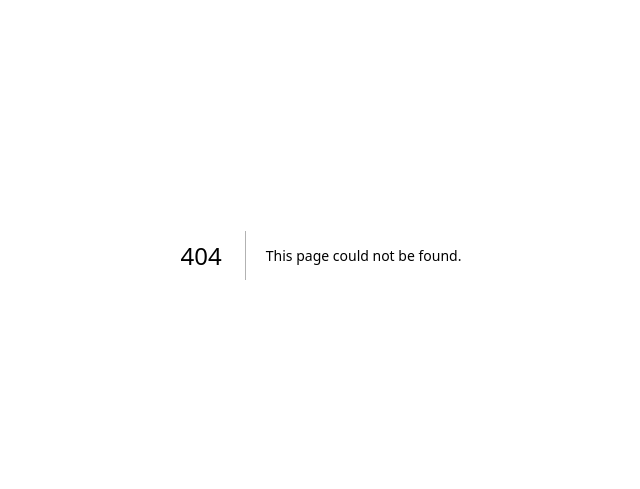
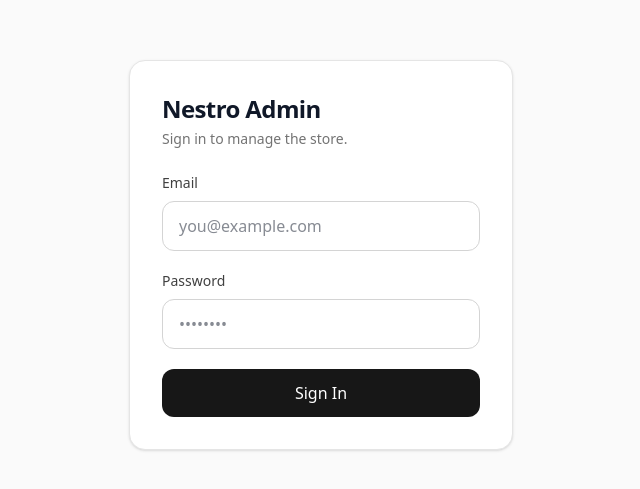
Before and after one commit to nikhil-nikkx7890/nestro, a Next.js app in the folder client/: page /login in a window 1280 px wide. Before the commit this address had no page. Shown: the part 145-634 px from the top of the page, without its empty margins (319-959 px from the left). Built offline with nearby package versions, Linux system fonts and the light colour scheme; no server answers.

Commit message:
feat(auth): add frontend login flow and admin route guard

```diff
--- a/client/src/app/admin/components/Header.jsx
+++ b/client/src/app/admin/components/Header.jsx
@@ -1,10 +1,28 @@
-import {
-  Bell,
-  ChevronDown,
-  Search,
-} from "lucide-react";
+"use client";
+
+import { useState } from "react";
+import { useRouter } from "next/navigation";
+import { Bell, ChevronDown, LogOut, Search } from "lucide-react";
+import { toast } from "sonner";
+
+import { useAuth } from "@/context/AuthContext";
 
 export default function Header() {
+  const { user, logout } = useAuth();
+  const router = useRouter();
+  const [menuOpen, setMenuOpen] = useState(false);
+
+  const handleLogout = async () => {
+    await logout();
+    toast.success("Logged out");
+    router.push("/login");
+  };
+
+  // Falls back gracefully if this ever renders before `user` is set —
+  // shouldn't happen in practice since the layout guard (admin/layout.js)
+  // only renders this once `user` is confirmed, but avoids a crash if it did.
+  const initial = user?.name?.charAt(0).toUpperCase() || "?";
+
   return (
     <header className="sticky top-0 z-20 flex h-16 items-center justify-between border-b border-neutral-200 bg-white px-8">
       {/* Search */}
@@ -34,28 +52,38 @@ export default function Header() {
 
         </button>
 
-        <button className="flex items-center gap-3 rounded-xl p-2 transition hover:bg-neutral-100">
-
+        <div className="relative">
+          <button
+            onClick={() => setMenuOpen((prev) => !prev)}
+            className="flex items-center gap-3 rounded-xl p-2 transition hover:bg-neutral-100"
+          >
             <div className="flex h-10 w-10 items-center justify-center rounded-full bg-neutral-900 font-semibold text-white">
-            A
+              {initial}
             </div>
 
             <div className="text-left">
-            <p className="text-sm font-medium">
-              Admin
-            </p>
+              <p className="text-sm font-medium">{user?.name}</p>
 
-            <p className="text-xs text-neutral-500">
-              Super Admin
+              <p className="text-xs capitalize text-neutral-500">
+                {user?.role}
               </p>
             </div>
 
-          <ChevronDown
-            size={16}
-            className="text-neutral-500"
-          />
+            <ChevronDown size={16} className="text-neutral-500" />
+          </button>
 
+          {menuOpen && (
+            <div className="absolute right-0 mt-2 w-40 overflow-hidden rounded-xl border border-neutral-200 bg-white shadow-lg">
+              <button
+                onClick={handleLogout}
+                className="flex w-full items-center gap-2 px-4 py-3 text-left text-sm text-red-600 transition hover:bg-neutral-50"
+              >
+                <LogOut size={16} />
+                Logout
               </button>
+            </div>
+          )}
+        </div>
 
       </div>
 
--- a/client/src/app/admin/layout.js
+++ b/client/src/app/admin/layout.js
@@ -1,15 +1,40 @@
 "use client";
 
-import { useState } from "react";
+import { useEffect, useState } from "react";
+import { useRouter } from "next/navigation";
 import Header from "./components/Header";
 import Sidebar from "./components/Sidebar";
+import { useAuth } from "@/context/AuthContext";
 
 export default function AdminLayout({ children }) {
   const [collapsed, setCollapsed] = useState(false);
+  const { user, loading } = useAuth();
+  const router = useRouter();
+
+  useEffect(() => {
+    // Wait until the /me check (AuthContext) has actually resolved before
+    // deciding to redirect — otherwise every page load would redirect a
+    // genuinely logged-in user for the split second before we know that.
+    if (!loading && (!user || user.role !== "admin")) {
+      router.replace("/login");
+    }
+  }, [loading, user, router]);
 
   const toggleSidebar = () => {
     setCollapsed((prev) => !prev);
   };
+
+  // Covers three states with one check: still checking (loading), no user
+  // at all, or a logged-in user who isn't an admin (a customer account).
+  // In all three, don't render the admin panel — either the redirect above
+  // is about to fire, or is already in flight.
+  if (loading || !user || user.role !== "admin") {
+    return (
+      <div className="flex min-h-screen items-center justify-center bg-neutral-50">
+        <p className="text-neutral-500">Loading...</p>
+      </div>
+    );
+  }
 
   return (
     <div className="flex min-h-screen bg-neutral-50">
--- a/client/src/app/layout.jsx
+++ b/client/src/app/layout.jsx
@@ -1,5 +1,6 @@
 import "./globals.css";
 import { Toaster } from "sonner";
+import { AuthProvider } from "@/context/AuthContext";
 
 export const metadata = {
   title: "Nestro",
@@ -10,6 +11,7 @@ export default function RootLayout({ children }) {
   return (
     <html lang="en">
       <body>
+        <AuthProvider>
           {children}
           <Toaster
             position="top-right"
@@ -21,6 +23,7 @@ export default function RootLayout({ children }) {
               },
             }}
           />
+        </AuthProvider>
       </body>
     </html>
   );
--- /dev/null
+++ b/client/src/app/login/page.jsx
@@ -0,0 +1,128 @@
+"use client";
+
+import { useEffect, useState } from "react";
+import { useRouter } from "next/navigation";
+import { useForm } from "react-hook-form";
+import { zodResolver } from "@hookform/resolvers/zod";
+import { toast } from "sonner";
+import clsx from "clsx";
+
+import { useAuth } from "@/context/AuthContext";
+import { loginSchema } from "./schemas/login.schema";
+
+export default function LoginPage() {
+  const router = useRouter();
+  const { user, loading, login } = useAuth();
+  const [isSubmitting, setIsSubmitting] = useState(false);
+
+  // Already logged in (e.g. cookie still valid from an earlier session) and
+  // landed on /login anyway — skip the form entirely.
+  useEffect(() => {
+    if (!loading && user) {
+      router.replace("/admin");
+    }
+  }, [loading, user, router]);
+
+  const {
+    register,
+    handleSubmit,
+    formState: { errors },
+  } = useForm({
+    resolver: zodResolver(loginSchema),
+    defaultValues: { email: "", password: "" },
+  });
+
+  const onSubmit = async (data) => {
+    setIsSubmitting(true);
+
+    try {
+      const user = await login(data);
+      toast.success(`Welcome back, ${user.name}`);
+      router.push("/admin");
+    } catch (error) {
+      // Backend sends { success: false, message: "..." } on 401/403/429 —
+      // errorHandler.js's shape, same one every other service call in this
+      // app already relies on for its own error toasts.
+      const message =
+        error?.response?.data?.message || "Login failed. Please try again.";
+      toast.error(message);
+    } finally {
+      setIsSubmitting(false);
+    }
+  };
+
+  return (
+    <div className="flex min-h-screen items-center justify-center bg-neutral-50 px-4">
+      <div className="w-full max-w-sm rounded-2xl border border-neutral-200 bg-white p-8 shadow-sm">
+        <h1 className="text-2xl font-bold tracking-tight">Nestro Admin</h1>
+        <p className="mt-1 text-sm text-neutral-500">
+          Sign in to manage the store.
+        </p>
+
+        <form onSubmit={handleSubmit(onSubmit)} className="mt-6 space-y-5">
+          <div>
+            <label
+              htmlFor="email"
+              className="mb-2 block text-sm font-medium text-neutral-700"
+            >
+              Email
+            </label>
+
+            <input
+              type="email"
+              id="email"
+              {...register("email")}
+              placeholder="you@example.com"
+              className={clsx(
+                "w-full rounded-xl px-4 py-3 border outline-none transition",
+                errors.email
+                  ? "border-red-500"
+                  : "border-neutral-300 focus:border-neutral-900",
+              )}
+            />
+            {errors.email && (
+              <p className="mt-1 text-sm text-red-500">
+                {errors.email.message}
+              </p>
+            )}
+          </div>
+
+          <div>
+            <label
+              htmlFor="password"
+              className="mb-2 block text-sm font-medium text-neutral-700"
+            >
+              Password
+            </label>
+
+            <input
+              type="password"
+              id="password"
+              {...register("password")}
+              placeholder="••••••••"
+              className={clsx(
+                "w-full rounded-xl px-4 py-3 border outline-none transition",
+                errors.password
+                  ? "border-red-500"
+                  : "border-neutral-300 focus:border-neutral-900",
+              )}
+            />
+            {errors.password && (
+              <p className="mt-1 text-sm text-red-500">
+                {errors.password.message}
+              </p>
+            )}
+          </div>
+
+          <button
+            type="submit"
+            disabled={isSubmitting}
+            className="w-full rounded-xl bg-neutral-900 px-5 py-3 text-white transition hover:bg-neutral-800 disabled:cursor-not-allowed disabled:opacity-60"
+          >
+            {isSubmitting ? "Signing in..." : "Sign In"}
+          </button>
+        </form>
+      </div>
+    </div>
+  );
+}
--- /dev/null
+++ b/client/src/app/login/schemas/login.schema.js
@@ -0,0 +1,6 @@
+import { z } from "zod";
+
+export const loginSchema = z.object({
+  email: z.string().trim().email("Enter a valid email address."),
+  password: z.string().min(1, "Password is required."),
+});
--- /dev/null
+++ b/client/src/context/AuthContext.jsx
@@ -0,0 +1,58 @@
+"use client";
+
+import { createContext, useContext, useEffect, useState } from "react";
+import { authService } from "@/services/auth.service";
+
+const AuthContext = createContext(undefined);
+
+export function AuthProvider({ children }) {
+  const [user, setUser] = useState(null);
+
+  // Starts true — on first page load, a valid auth cookie may already be
+  // sitting in the browser from an earlier session, but React doesn't know
+  // that yet. loading stays true until the /me check below resolves, so
+  // consumers (like the admin layout guard) can tell "still checking" apart
+  // from "definitely not logged in" and avoid a flash-redirect to /login
+  // for a user who actually is logged in.
+  const [loading, setLoading] = useState(true);
+
+  useEffect(() => {
+    authService
+      .me()
+      .then((res) => setUser(res.data))
+      .catch(() => setUser(null)) // no cookie, or an expired/invalid one — either way, not logged in
+      .finally(() => setLoading(false));
+  }, []);
+
+  const login = async (credentials) => {
+    const res = await authService.login(credentials);
+    setUser(res.data);
+    return res.data;
+  };
+
+  const logout = async () => {
+    await authService.logout();
+    setUser(null);
+  };
+
+  return (
+    <AuthContext.Provider value={{ user, loading, login, logout }}>
+      {children}
+    </AuthContext.Provider>
+  );
+}
+
+// Convenience hook — every consumer calls useAuth() instead of
+// useContext(AuthContext) directly. The undefined check catches the one
+// real mistake this could produce: using useAuth() in a component that
+// isn't actually wrapped in <AuthProvider>, with a clear error instead of
+// a silent "user is always null."
+export function useAuth() {
+  const context = useContext(AuthContext);
+
+  if (context === undefined) {
+    throw new Error("useAuth must be used within an AuthProvider");
+  }
+
+  return context;
+}
--- a/client/src/lib/axios.js
+++ b/client/src/lib/axios.js
@@ -2,6 +2,7 @@ import axios from "axios";
 
 const api = axios.create({
     baseURL: process.env.NEXT_PUBLIC_API_URL,
+    withCredentials: true, // send the httpOnly auth cookie on every request
 
     headers: {
         "Content-Type": "application/json",
--- /dev/null
+++ b/client/src/services/auth.service.js
@@ -0,0 +1,24 @@
+import api from "@/lib/axios";
+
+// Not built on createResourceService (resource.service.js) — that factory
+// assumes a standard list/getById/create/update/remove CRUD shape scoped to
+// one endpoint. Auth's endpoints (login, logout, me) don't fit that shape at
+// all, so this is written directly instead of forced into a factory that
+// doesn't match (same "don't abstract until it actually fits" principle
+// used throughout the backend).
+export const authService = {
+  login: async (credentials) => {
+    const response = await api.post("/auth/login", credentials);
+    return response.data;
+  },
+
+  logout: async () => {
+    const response = await api.post("/auth/logout");
+    return response.data;
+  },
+
+  me: async () => {
+    const response = await api.get("/auth/me");
+    return response.data;
+  },
+};
```
Also changed, not shown: 1 other file (tests, documents, lock files or other folders). Lines whose indentation alone changed are shown as unchanged.
